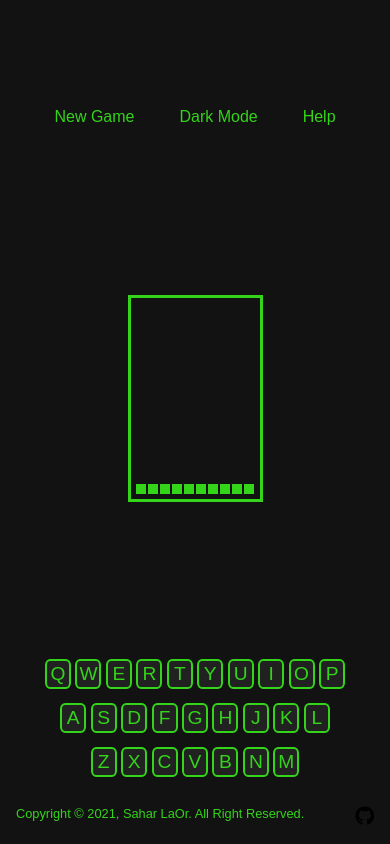
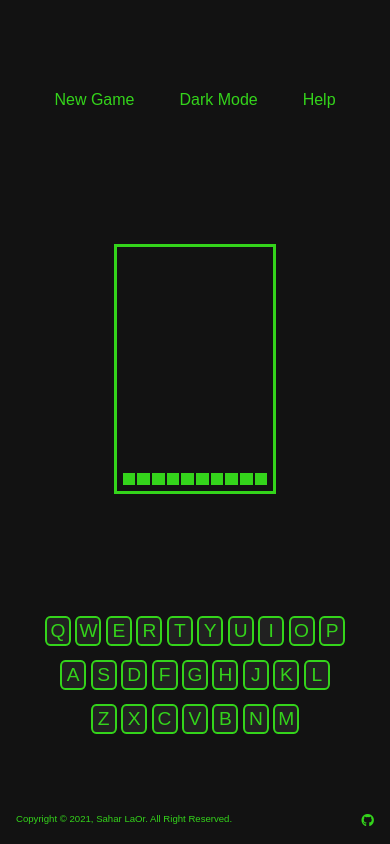
Before and after one commit to saharlaor/HangMan, a website: page index.html in a window 390 px wide. Both pictures are taken after a click on the link "Dark Mode". Drawn offline with Linux system fonts and the light colour scheme; no server answers.

Commit message:
Footer responsiveness

```diff
--- a/style.css
+++ b/style.css
@@ -20,8 +20,8 @@ body {
 }
 
 td {
-    height: 10px;
-    width: 10px;
+    height: 1.5vh;
+    width: 1.5vh;
 }
 
 footer {
@@ -99,6 +99,7 @@ footer {
     flex-direction: column;
     justify-content: center;
     align-items: center;
+    margin-bottom: 60px;
 }
 
 .keyboard-top {
@@ -164,7 +165,7 @@ footer {
 }
 
 .copyright {
-    font-size: 0.8rem;
+    font-size: 75%;
 }
 
 .links a {
@@ -194,7 +195,8 @@ body.dark .key-right {
     background-color: var(--dark-right-color);
 }
 
-body.dark footer {
+body.dark footer,
+body.dark footer a {
     color: var(--dark-primary-color);
 }
 
@@ -207,4 +209,12 @@ body.dark footer {
         width: 26px;
         margin: 0;
     }
+
+    footer {
+        font-size: 0.8rem;
+    }
+
+    /* footer .copyright {
+        font-size: 0.6rem;
+    } */
 }
```
